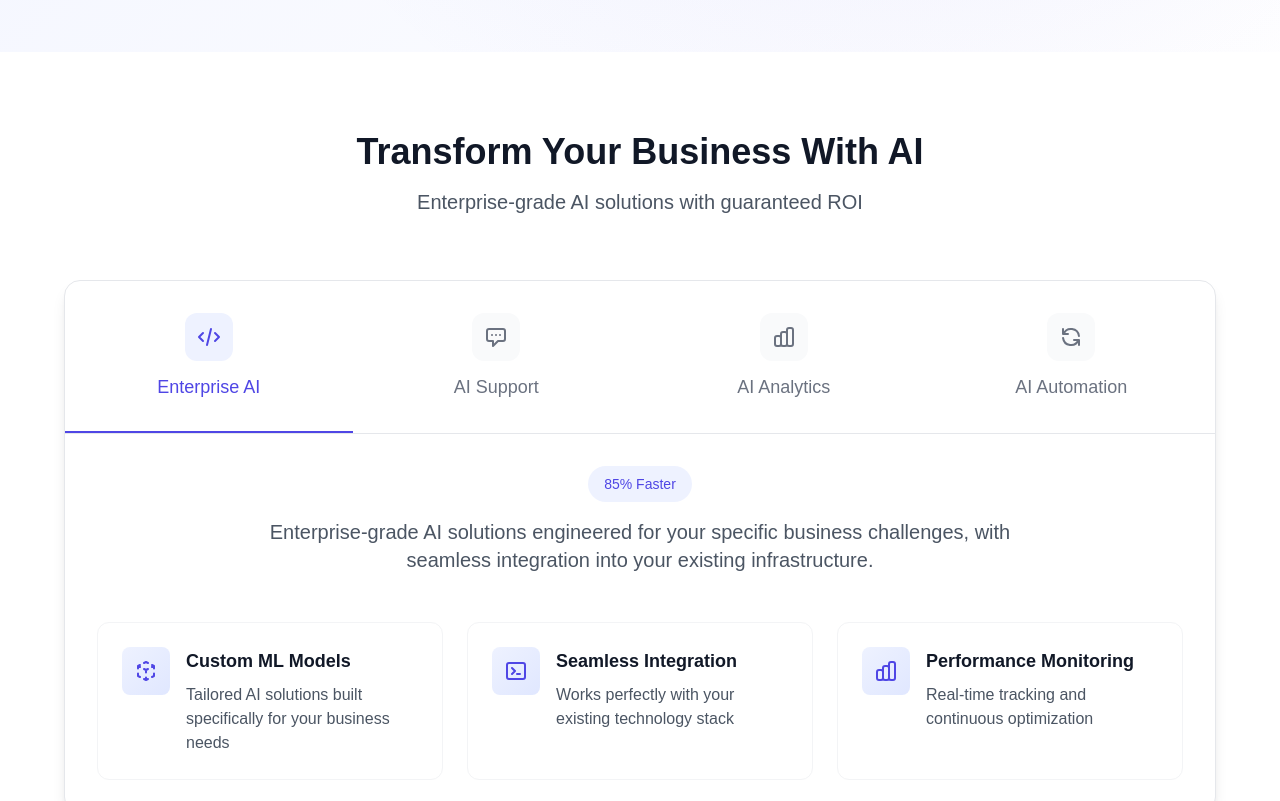
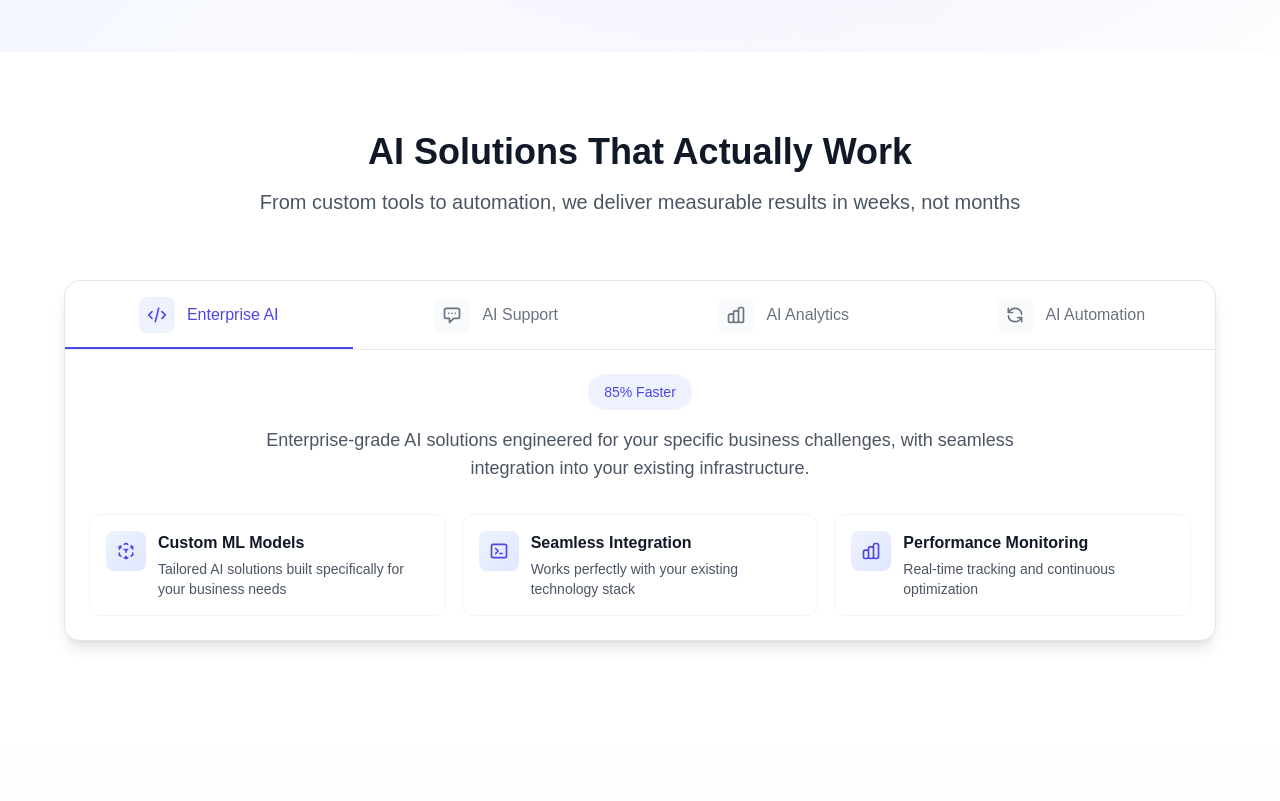
Before and after one commit to harishneel1/harishneel.com-next, a Next.js app: page / in a window 1280 px wide. Shown: the part 760-1561 px from the top of the page. Built offline with nearby package versions, Linux system fonts and the light colour scheme.

Commit message:
Making the services section compact

```diff
--- a/src/components/sections/Services.js
+++ b/src/components/sections/Services.js
@@ -5,34 +5,33 @@ import React, { useState } from 'react';
 const TabButton = ({ id, title, icon, isActive, onClick }) => (
     <button
         onClick={() => onClick(id)}
-        className={`flex-1 relative px-6 py-8 group transition-all duration-300 ${isActive ? 'text-indigo-600' : 'text-gray-500 hover:text-indigo-600'
+        className={`flex-1 relative px-4 py-4 group transition-all duration-300 ${isActive ? 'text-indigo-600' : 'text-gray-500 hover:text-indigo-600'
             }`}
     >
-        <div className="flex flex-col items-center gap-3">
-            <div className={`p-3 rounded-xl transition-colors duration-300 ${isActive ? 'bg-indigo-50' : 'bg-gray-50 group-hover:bg-indigo-50'
+        <div className="flex items-center gap-3 justify-center">
+            <div className={`p-2 rounded-lg transition-colors duration-300 ${isActive ? 'bg-indigo-50' : 'bg-gray-50 group-hover:bg-indigo-50'
                 }`}>
-                <svg className="w-6 h-6" fill="none" stroke="currentColor" viewBox="0 0 24 24">
+                <svg className="w-5 h-5" fill="none" stroke="currentColor" viewBox="0 0 24 24">
                     {icon}
                 </svg>
             </div>
-            <span className="font-medium text-lg">{title}</span>
+            <span className="font-medium">{title}</span>
         </div>
         {isActive && (
             <div className="absolute bottom-0 left-0 w-full h-0.5 bg-indigo-600" />
         )}
     </button>
 );
-
 const FeatureCard = ({ icon, title, description }) => (
-    <div className="flex gap-4 bg-white p-6 rounded-xl border border-gray-100 hover:border-indigo-100 hover:shadow-md transition-all group">
-        <div className="flex-shrink-0 w-12 h-12 flex items-center justify-center rounded-lg bg-gradient-to-br from-indigo-50 to-indigo-100 text-indigo-600 group-hover:from-indigo-100 group-hover:to-indigo-200 transition-all">
-            <svg className="w-6 h-6" fill="none" stroke="currentColor" viewBox="0 0 24 24">
+    <div className="flex gap-3 bg-white p-4 rounded-xl border border-gray-100 hover:border-indigo-100 hover:shadow-md transition-all group">
+        <div className="flex-shrink-0 w-10 h-10 flex items-center justify-center rounded-lg bg-gradient-to-br from-indigo-50 to-indigo-100 text-indigo-600 group-hover:from-indigo-100 group-hover:to-indigo-200 transition-all">
+            <svg className="w-5 h-5" fill="none" stroke="currentColor" viewBox="0 0 24 24">
                 {icon}
             </svg>
         </div>
         <div>
-            <h4 className="text-lg font-semibold text-gray-900 mb-2">{title}</h4>
-            <p className="text-gray-600">{description}</p>
+            <h4 className="text-base font-semibold text-gray-900 mb-1">{title}</h4>
+            <p className="text-sm text-gray-600">{description}</p>
         </div>
     </div>
 );
@@ -146,10 +145,10 @@ const Services = () => {
             <div className="container mx-auto px-6">
                 <div className="text-center mb-16">
                     <h2 className="text-4xl font-bold text-gray-900 mb-4">
-                        Transform Your Business With AI
+                        AI Solutions That Actually Work
                     </h2>
                     <p className="text-xl text-gray-600 max-w-3xl mx-auto">
-                        Enterprise-grade AI solutions with guaranteed ROI
+                        From custom tools to automation, we deliver measurable results in weeks, not months
                     </p>
                 </div>
 
@@ -167,17 +166,17 @@ const Services = () => {
                     </div>
 
                     {/* Tab Content */}
-                    <div className="p-8">
-                        <div className="text-center mb-12">
+                    <div className="p-6">
+                        <div className="text-center mb-8">
                             <div className="inline-flex items-center px-4 py-2 bg-indigo-50 rounded-full text-indigo-600 font-medium text-sm mb-4">
                                 {currentTabContent.metric}
                             </div>
-                            <p className="text-xl text-gray-600 max-w-3xl mx-auto">
+                            <p className="text-lg text-gray-600 max-w-3xl mx-auto"> {/* Changed from text-xl */}
                                 {currentTabContent.description}
                             </p>
                         </div>
 
-                        <div className="grid md:grid-cols-3 gap-6">
+                        <div className="grid md:grid-cols-3 gap-4"> {/* Reduced gap from 6 to 4 */}
                             {currentTabContent.features.map((feature, index) => (
                                 <FeatureCard key={index} {...feature} />
                             ))}
```
